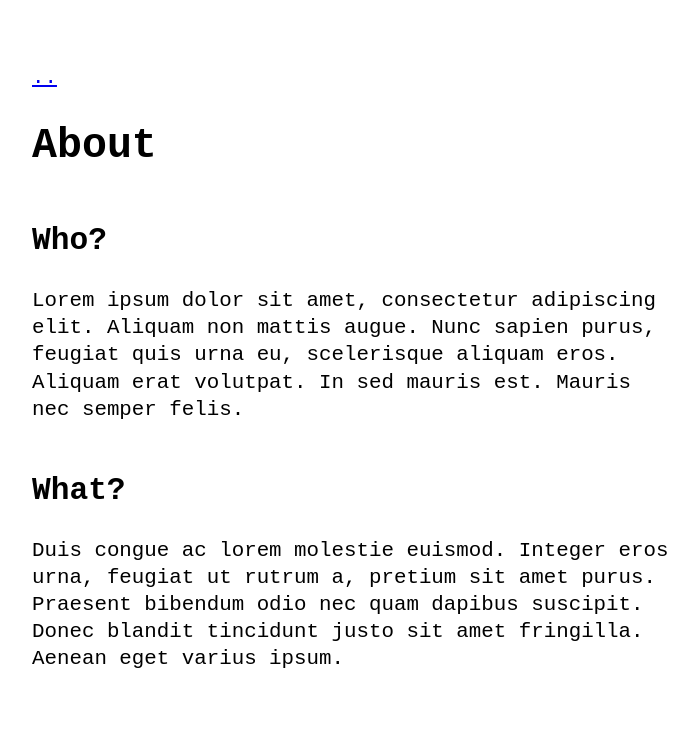
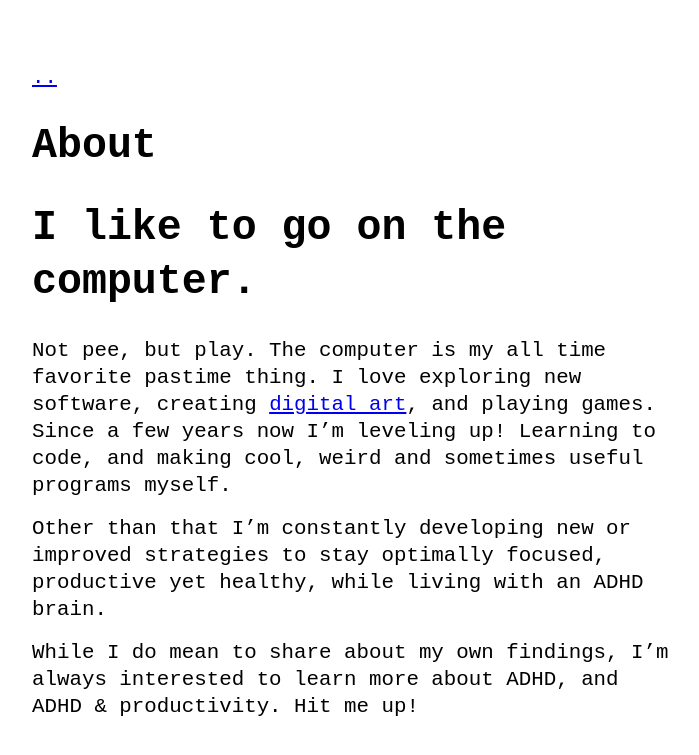
Before and after one commit to Kompjoeter/archived-blog, a Jekyll site: the page built from about.md, in a window 1280 px wide. Shown: the top 755 px of the page, without its empty margins (288-987 px from the left). Built offline with Jekyll 4.4.1, drawn with Linux system fonts in a browser that asks for light colours.

Commit message:
Updated about

```diff
--- a/about.md
+++ b/about.md
@@ -2,10 +2,9 @@
 layout: page
 title: About
 ---
-## Who?
+# I like to go on the computer.
+Not pee, but play. The computer is my all time favorite pastime thing. I love exploring new software, creating  [digital art](https://www.artstation.com/kompjoeterjonk), and playing games. Since a few years now I'm leveling up! Learning to code, and making cool, weird and sometimes useful programs myself.
 
-Lorem ipsum dolor sit amet, consectetur adipiscing elit. Aliquam non mattis augue. Nunc sapien purus, feugiat quis urna eu, scelerisque aliquam eros. Aliquam erat volutpat. In sed mauris est. Mauris nec semper felis.
+Other than that I'm constantly developing new or improved strategies to stay optimally focused, productive yet healthy, while living with an ADHD brain.
 
-## What?
-
-Duis congue ac lorem molestie euismod. Integer eros urna, feugiat ut rutrum a, pretium sit amet purus. Praesent bibendum odio nec quam dapibus suscipit. Donec blandit tincidunt justo sit amet fringilla. Aenean eget varius ipsum.
+While I do mean to share about my own findings, I'm always interested to learn more about ADHD, and ADHD & productivity. Hit me up!
```
